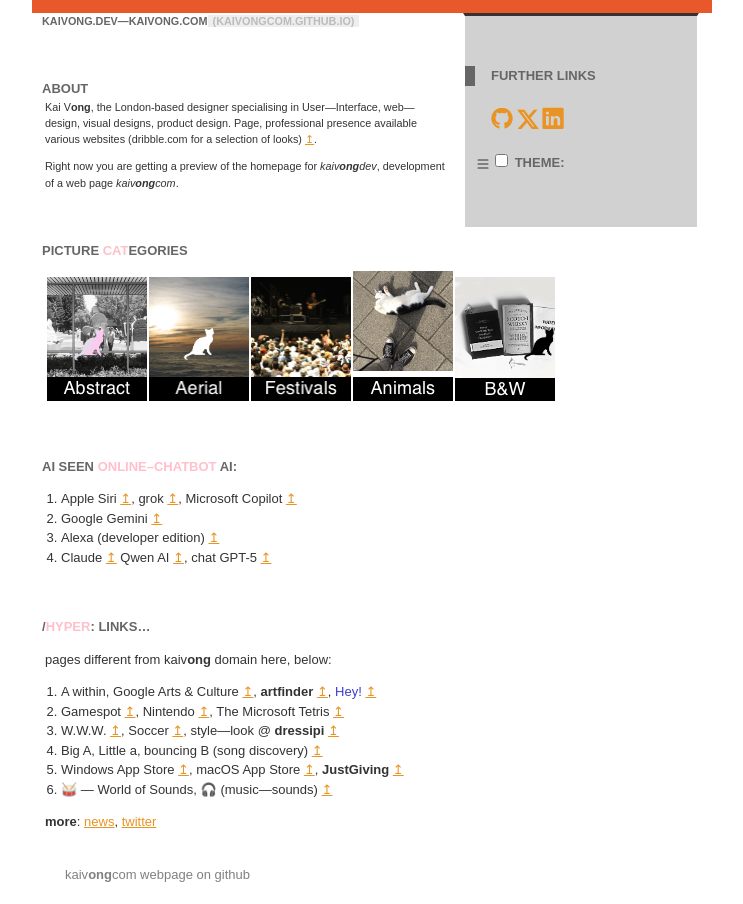
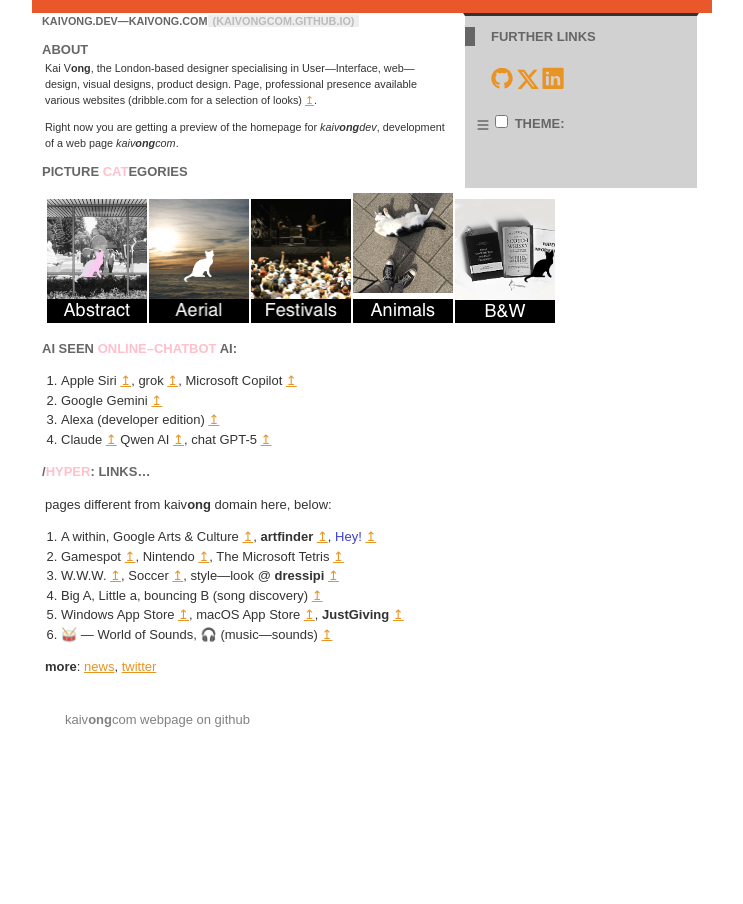
Before and after one commit to kaivongcom/kaivongcom.github.io, a PHP site: page / in a window 1280 px wide. Shown: the whole page, without its empty margins (268-1011 px from the left). After the commit the page ends 727 px from the top, so only its background shows below. Run offline with PHP 8.4, Linux system fonts and the light colour scheme.

Commit message:
Update redo stylesheet

```diff
--- a/style-sheets/redo.css
+++ b/style-sheets/redo.css
@@ -155,7 +155,6 @@
 .highlight5 { background-color: #EEEEEE; color: #BBBBBB; padding-left: 5px; padding-right: 5px; text-align: center; }
 .headline1 { font-size: smaller; }
 #about-kaivongdev { padding-top: 0; margin-bottom: 0; }
-.headline2 { margin-top: 50px; }
 h1 { margin: 0; }
 .bio-name { color: #333333; display: block; font-weight: normal; }
 body { line-height: 1.5; color: var(--page-txt-color)}
```
